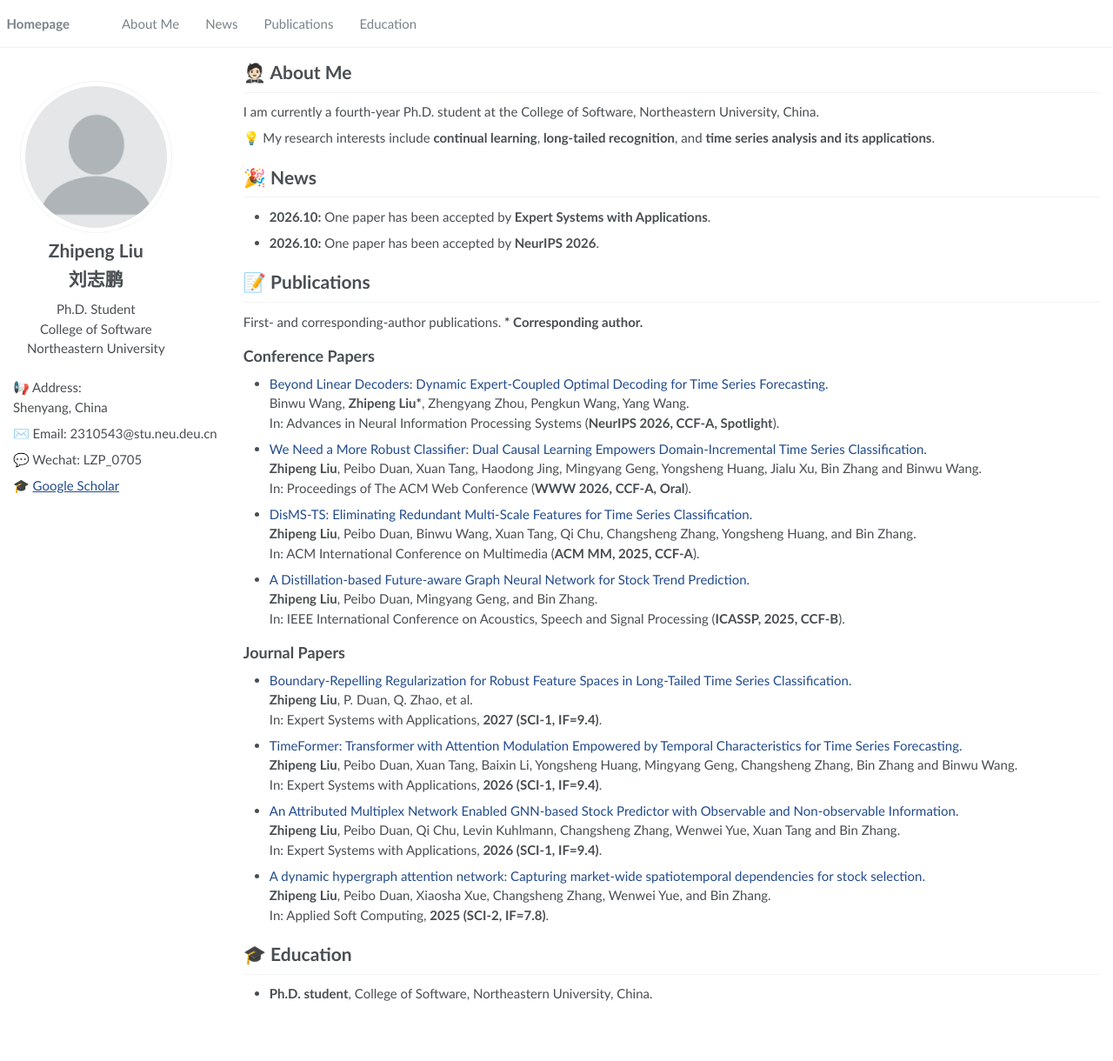
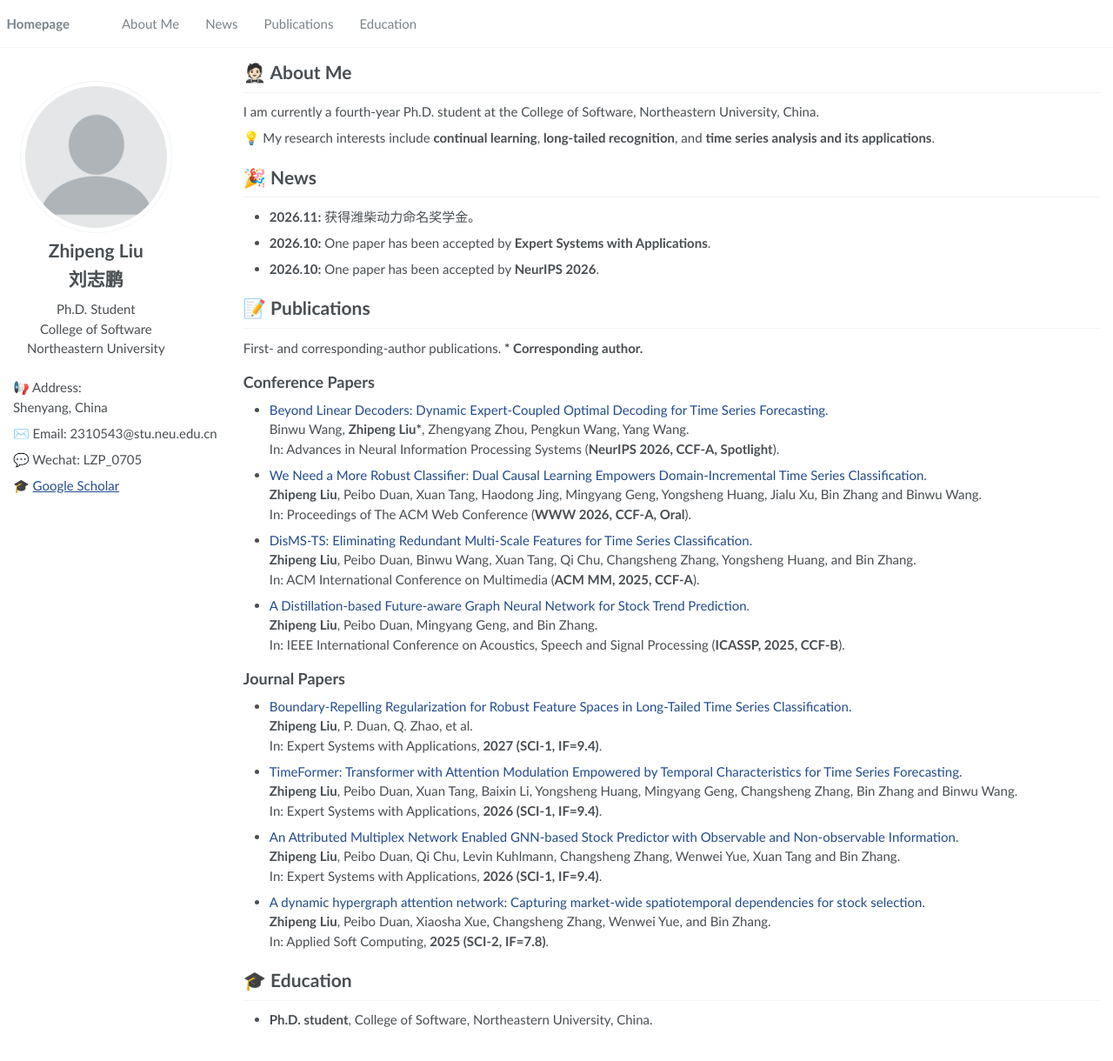
Before and after one commit to ZhipengLiu75/HomePage, a Jekyll site: the page built from _pages/about.md, in a window 1280 px wide and 1244 px high. Shown: the top 1220 px of the window at 87% size. Built offline with Jekyll 4.4.1, drawn with Linux system fonts in a browser that asks for light colours.

Commit message:
Correct contact email and add scholarship news

```diff
--- a/_config.yml
+++ b/_config.yml
@@ -31,7 +31,7 @@ author:
   location         : "Shenyang, China"
   employer         : "Northeastern University"
   uri              : # URL
-  email            : "2310543@stu.neu.deu.cn"
+  email            : "2310543@stu.neu.edu.cn"
 
   # Academic websites
   arxiv            : # URL - Update with the correct link to your profile
--- a/_pages/about.md
+++ b/_pages/about.md
@@ -16,6 +16,7 @@ I am currently a fourth-year Ph.D. student at the College of Software, Northeast
 
 <h1 id="-news">🎉 News</h1>
 
+- **2026.11:** 获得潍柴动力命名奖学金。
 - **2026.10:** One paper has been accepted by **Expert Systems with Applications**.
 - **2026.10:** One paper has been accepted by **NeurIPS 2026**.
 
```
